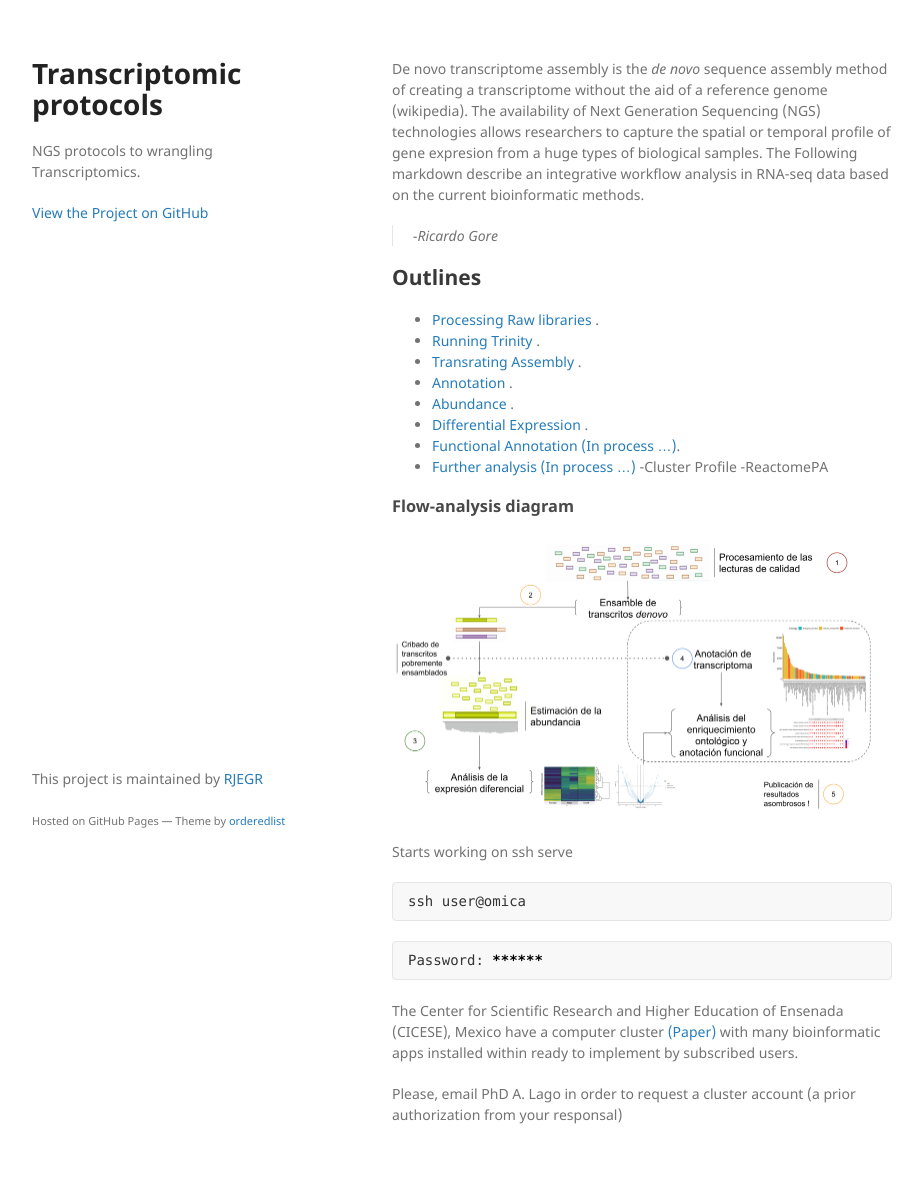
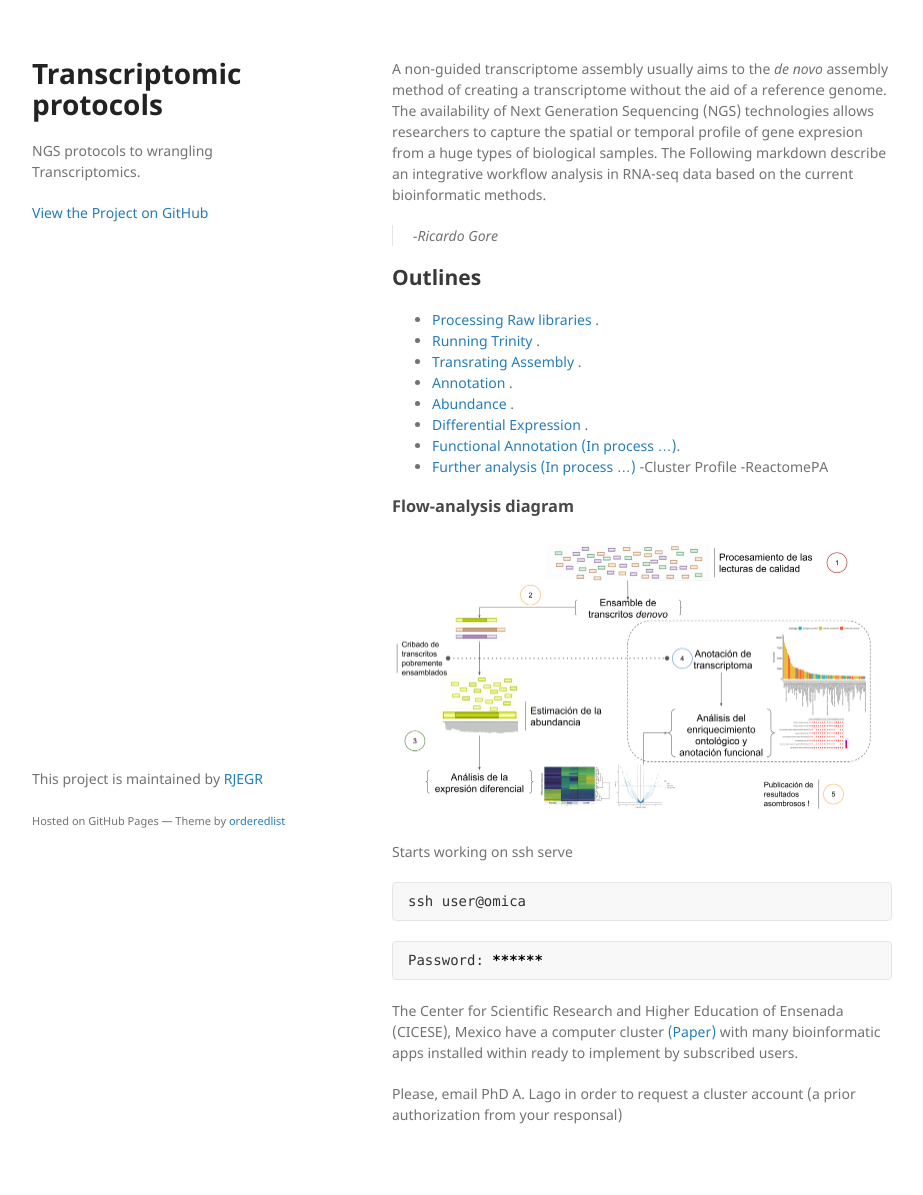
Before and after one commit to RJEGR/Transcriptomics, a Jekyll site: the page built from index.md, in a window 1280 px wide. Shown: the whole page, without its empty margins (178-1101 px from the left). Built offline with Jekyll 4.4.1, drawn with Linux system fonts in a browser that asks for light colours; nearby versions of some CDN libraries; library files that are not in the unit come from our copies.

Commit message:
intro modified in index

```diff
--- a/index.md
+++ b/index.md
@@ -2,7 +2,7 @@
 layout: default
 ---
 
-De novo transcriptome assembly is the _de novo_ sequence assembly method of creating a transcriptome without the aid of a reference genome (wikipedia). The availability of Next Generation Sequencing (NGS) technologies allows researchers to capture the spatial or temporal profile of gene expresion from a huge types of biological samples. The Following markdown describe an integrative workflow analysis in RNA-seq data based on the current bioinformatic methods.
+A non-guided transcriptome assembly usually aims to the *de novo* assembly method of creating a transcriptome without the aid of a reference genome. The availability of Next Generation Sequencing (NGS) technologies allows researchers to capture the spatial or temporal profile of gene expresion from a huge types of biological samples. The Following markdown describe an integrative workflow analysis in RNA-seq data based on the current bioinformatic methods.
 
 > -Ricardo Gore
 
```
